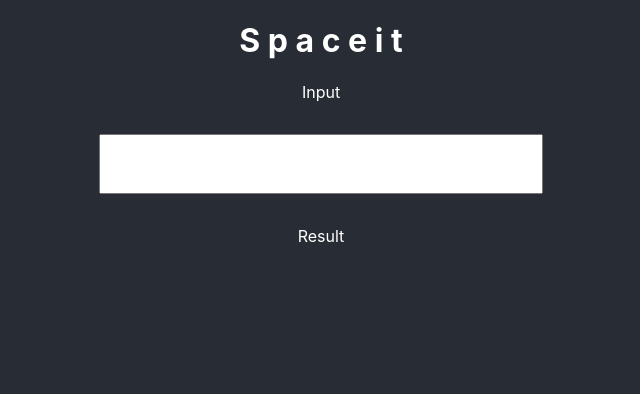
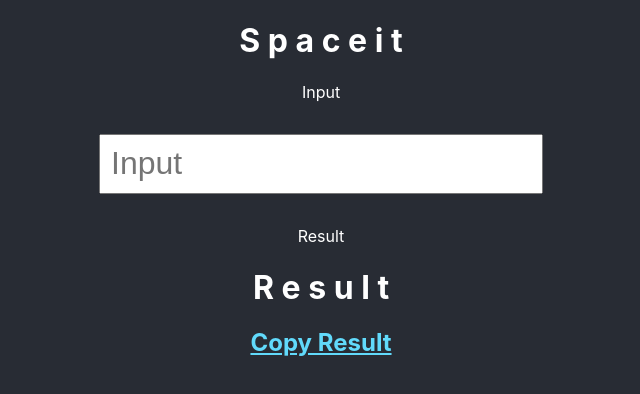
Before and after one commit to wiput1999/space-it, a React (Create React App) app: page / in a window 1280 px wide. Shown: the top 394 px of the page, without its empty margins (319-959 px from the left). Built offline with nearby package versions, Linux system fonts and the light colour scheme.

Commit message:
:sparkles: add copy button

```diff
--- a/package.json
+++ b/package.json
@@ -7,6 +7,7 @@
     "@types/node": "12.6.9",
     "@types/react": "16.8.24",
     "@types/react-dom": "16.8.5",
+    "copy-to-clipboard": "^3.2.0",
     "react": "^16.8.6",
     "react-dom": "^16.8.6",
     "react-scripts": "3.0.1",
--- a/src/App.css
+++ b/src/App.css
@@ -12,3 +12,14 @@ input {
   padding: 0.3em;
   font-size: 2em;
 }
+
+.link {
+  color: #61dafb;
+  text-decoration: underline;
+  cursor: pointer;
+}
+
+.link-disabled {
+  color: #61dafb;
+  text-decoration: underline;
+}
--- a/src/App.tsx
+++ b/src/App.tsx
@@ -1,12 +1,27 @@
 import React, { useState } from 'react'
-import './App.css'
+
+import copy from 'copy-to-clipboard'
 import space from './spacer'
 
+import './App.css'
+
 const App: React.FC = () => {
-  const [text, setText] = useState('')
+  const [text, setText] = useState('R e s u l t')
+  const [copyStatus, setCopyStatus] = useState(false)
 
   const handleChange = (sentence: string) => {
     setText(space(sentence))
+  }
+
+  const handleCopy = () => {
+    setCopyStatus(true)
+    copy(text, {
+      debug: true,
+      message: 'Press #{key} to copy'
+    })
+    setInterval(() => {
+      setCopyStatus(false)
+    }, 2000)
   }
 
   return (
@@ -14,15 +29,24 @@ const App: React.FC = () => {
       <div className="row">
         <h1>S p a c e i t</h1>
       </div>
+      <div className="row">Input</div>
       <div className="row">
-        Input
-      </div>
-      <div className="row">
-        <input type="text" onChange={e => handleChange(e.target.value)} />
+        <input
+          type="text"
+          placeholder="Input"
+          onChange={e => handleChange(e.target.value)}
+        />
       </div>
       <div className="row">Result</div>
       <div className="row">
         <h1>{text}</h1>
+        {copyStatus ? (
+          <h2 className="link-disabled">Copied!</h2>
+        ) : (
+          <h2 className="link" onClick={handleCopy}>
+            Copy Result
+          </h2>
+        )}
       </div>
     </div>
   )
--- a/src/spacer.ts
+++ b/src/spacer.ts
@@ -21,6 +21,14 @@ function isThaiVowels(char: string): boolean {
   return false
 }
 
+function removeTrailingSpace(text: string): string {
+  if (text[text.length - 1] === ' ') {
+    return text.slice(0, -1)
+  }
+
+  return text
+}
+
 function space(sentence: string): string {
   let result = ''
 
@@ -30,18 +38,14 @@ function space(sentence: string): string {
     }
 
     if (isThaiVowels(char)) {
-      if (result[result.length - 1] === ' ') {
-        result = result.slice(0, -1)
-      }
+      result = removeTrailingSpace(result)
 
       result += char + ' '
       return
     }
 
     if (char === 'ำ') {
-      if (result[result.length - 1] === ' ') {
-        result = result.slice(0, -1)
-      }
+      result = removeTrailingSpace(result)
 
       result += 'ํ า '
       return
@@ -50,9 +54,7 @@ function space(sentence: string): string {
     result += char + ' '
   })
 
-  if (result[result.length - 1] === ' ') {
-    result = result.slice(0, -1)
-  }
+  result = removeTrailingSpace(result)
 
   return result
 }
```
Also changed, not shown: 1 other file (tests, documents, lock files or other folders).
